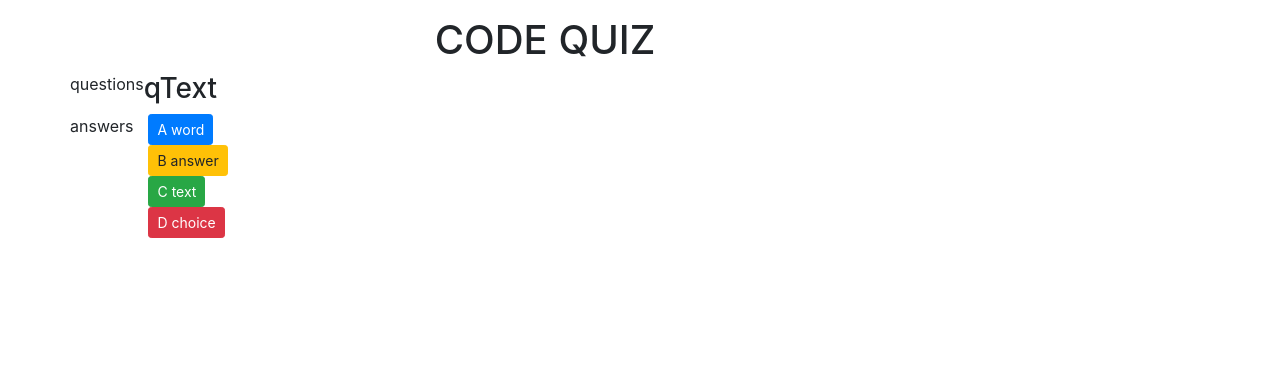
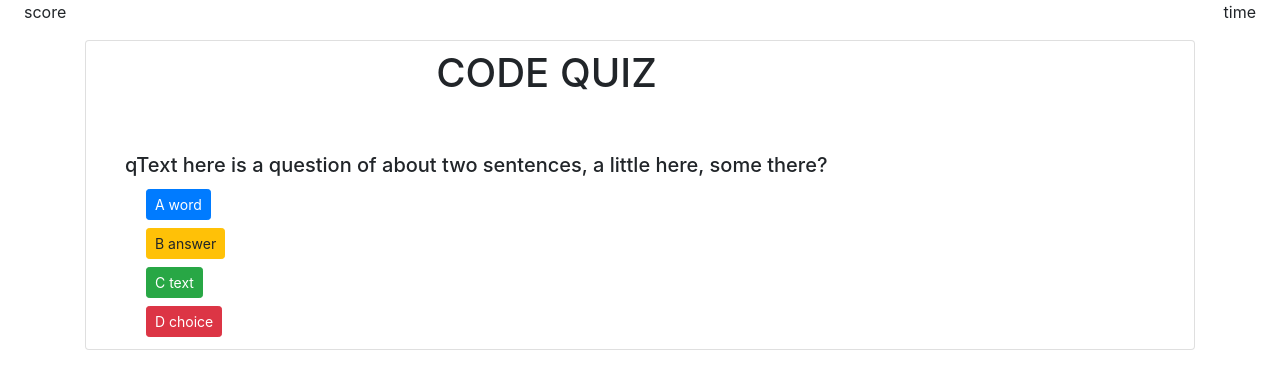
Before and after one commit to twopheat/Code-Quiz, a plain HTML site: page index.html in a window 1280 px wide. Drawn offline with nearby package versions, Linux system fonts and the light colour scheme.

Commit message:
95% done with interface, begun scripting.

```diff
--- a/index.html
+++ b/index.html
@@ -3,31 +3,40 @@
     <head>
         <meta name="viewport" content="width=device-width, initial-scale=1.0">
         <meta charset="utf-8">
-        <meta http-equiv="X-UA-Compatible" content="IE=edge">
         <title>Code Quiz</title>
         <link rel="stylesheet" href="https://stackpath.bootstrapcdn.com/bootstrap/4.3.1/css/bootstrap.min.css" integrity="sha384-ggOyR0iXCbMQv3Xipma34MD+dH/1fQ784/j6cY/iJTQUOhcWr7x9JvoRxT2MZw1T" crossorigin="anonymous">
         <link rel="stylesheet" href="https://maxcdn.bootstrapcdn.com/font-awesome/4.7.0/css/font-awesome.min.css">
         <script src="https://code.jquery.com/jquery.js"></script>
     </head>
+    <header>
+        <div class="score pl-4 float-left">score</div>
+        <div class="time pr-4 float-right">time</div>
+    <br>
+    </header>
 
     <body>
         <div class="container">
+          <div class="card mt-3 p-2">
             <div class="row">
-                 <div class="col-md-10">
-                   <h1 class="text-center pt-3">CODE QUIZ</span>
+                 <div class="col-lg-10">
+                   <h1 class="text-center">CODE QUIZ</span>
+                    <br>
+                    <br>
                  </div>
             </div>
-            <div class="questions row">questions
-                <h3 id="qText">qText</h3>
+            <div class="questions col-lg-10">
+                <h5 id="qText" class="ml-3"></h5>
             </div>
-            <div class="answers row pl-10">answers
-              <div class="col-md-10">
-                <button class="btn btn-primary btn-sm buttonA">A word</button></br>
-                <button class="btn btn-warning btn-sm buttonB">B answer</button></br>
-                <button class="btn btn-success btn-sm buttonC">C text</button></br>
-                <button class="btn btn-danger btn-sm buttonD">D choice</button></br>
+
+            <div class="row">
+              <div class="col-lg ml-5">
+                <button class="btn btn-primary m-1 btn-sm buttonA">A word</button><br>
+                <button class="btn btn-warning m-1 btn-sm buttonB">B answer</button><br>
+                <button class="btn btn-success m-1 btn-sm buttonC">C text</button><br>
+                <button class="btn btn-danger m-1 btn-sm buttonD">D choice</button><br>
               </div>
             </div>
+          </div>
         </div>
 
 
@@ -37,7 +46,7 @@
     <script src="https://code.jquery.com/jquery-3.3.1.slim.min.js" integrity="sha384-q8i/X+965DzO0rT7abK41JStQIAqVgRVzpbzo5smXKp4YfRvH+8abtTE1Pi6jizo" crossorigin="anonymous"></script>
     <script src="https://cdnjs.cloudflare.com/ajax/libs/popper.js/1.14.7/umd/popper.min.js" integrity="sha384-UO2eT0CpHqdSJQ6hJty5KVphtPhzWj9WO1clHTMGa3JDZwrnQq4sF86dIHNDz0W1" crossorigin="anonymous"></script>
     <script src="https://stackpath.bootstrapcdn.com/bootstrap/4.3.1/js/bootstrap.min.js" integrity="sha384-JjSmVgyd0p3pXB1rRibZUAYoIIy6OrQ6VrjIEaFf/nJGzIxFDsf4x0xIM+B07jRM" crossorigin="anonymous"></script>
-    <script src="/script.js";></script>
+    <script src="script.js";></script>
     </body>
 
 </html>
--- a/script.js
+++ b/script.js
@@ -1,3 +1 @@
-function myFunction() {
-    document.getElementById("#info").innerHTML = "Hello JavaScript!";
-  }
+document.getElementById("qText").innerHTML = "qText here is a question of about two sentences, a little here, some there?";
```
